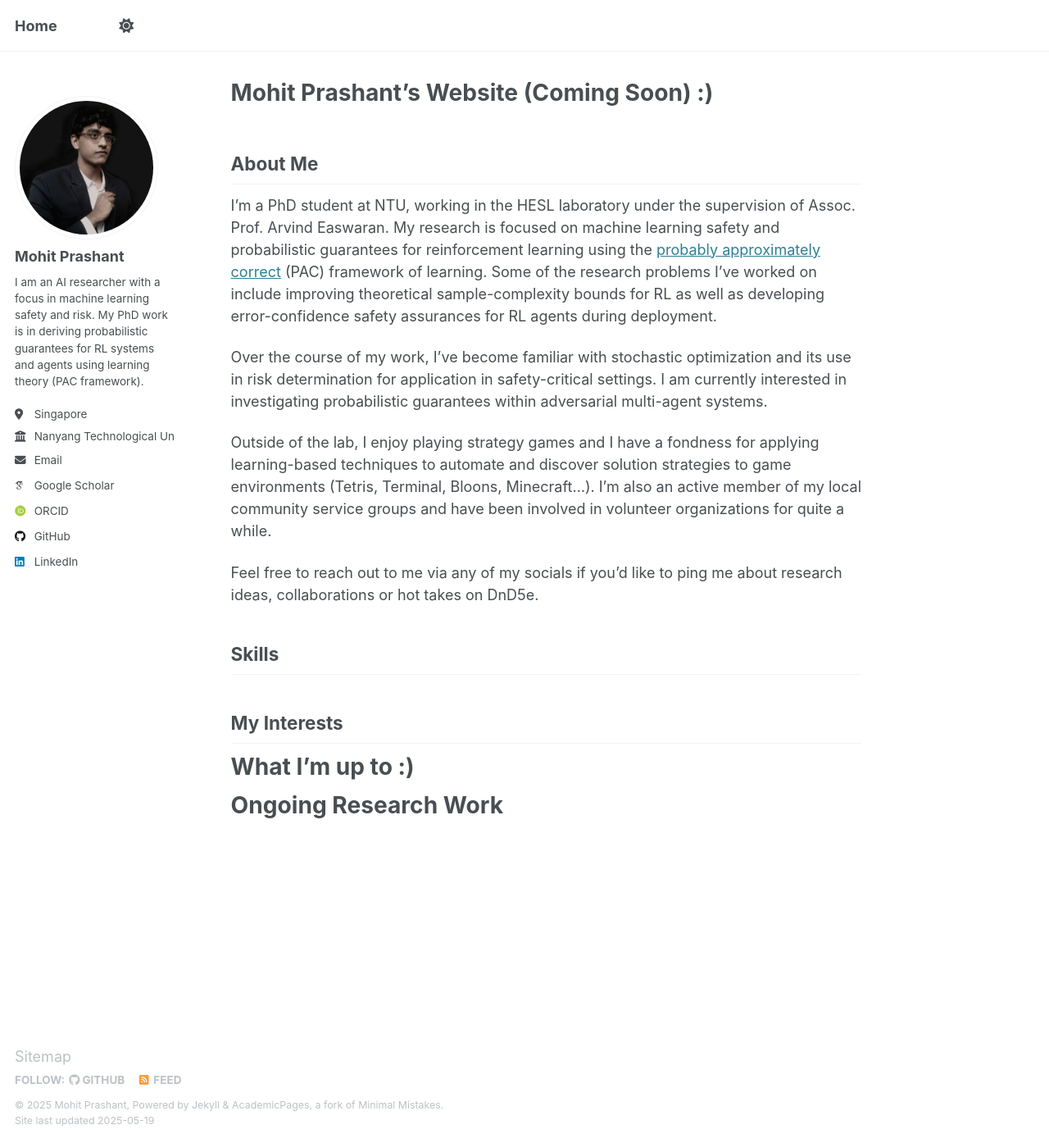
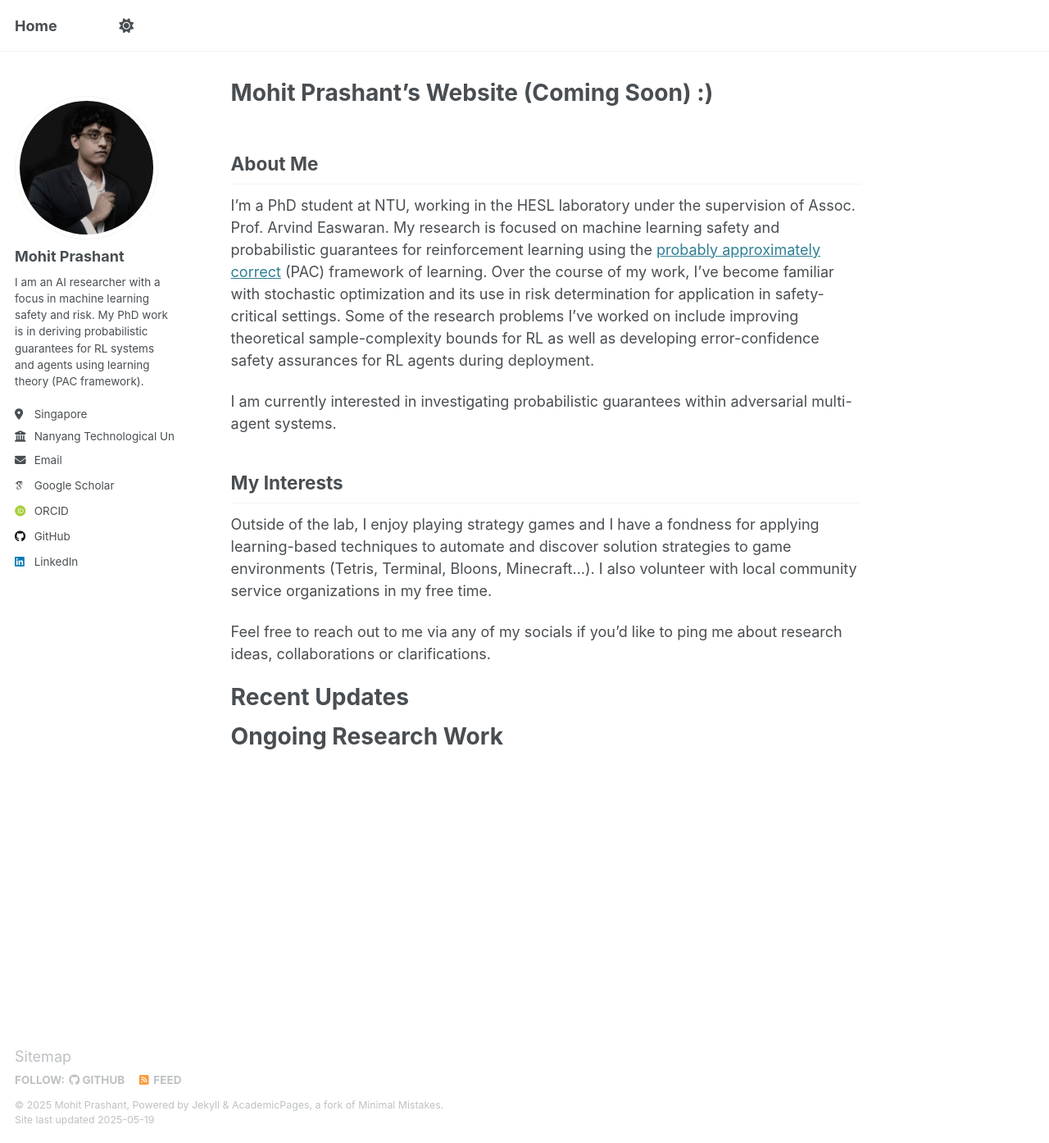
Before and after one commit to mohitprashant/mohitprashant.github.io, a Jekyll site: the page built from _pages/about.md, in a window 1280 px wide and 1394 px high. Shown: the whole window at 82% size. Built offline with Jekyll 4.4.1, drawn with Linux system fonts in a browser that asks for light colours; some web fonts are replaced.

Commit message:
Update about.md

```diff
--- a/_pages/about.md
+++ b/_pages/about.md
@@ -12,30 +12,24 @@ About Me
 ------
 I'm a PhD student at NTU, working in the HESL laboratory under the supervision of Assoc. Prof. Arvind Easwaran.
 My research is focused on machine learning safety and probabilistic guarantees for reinforcement learning using the [probably approximately correct](https://en.wikipedia.org/wiki/Probably_approximately_correct_learning) (PAC) framework of learning.
+Over the course of my work, I've become familiar with stochastic optimization and its use in risk determination for application in safety-critical settings.
 Some of the research problems I've worked on include improving theoretical sample-complexity bounds for RL as well as developing error-confidence safety assurances for RL agents during deployment.
 
-Over the course of my work, I've become familiar with stochastic optimization and its use in risk determination for application in safety-critical settings. I am currently interested in investigating probabilistic guarantees within adversarial multi-agent systems.
-
-Outside of the lab, I enjoy playing strategy games and I have a fondness for applying learning-based techniques to automate and discover solution strategies to game environments (Tetris, Terminal, Bloons, Minecraft...).
-I'm also an active member of my local community service groups and have been involved in volunteer organizations for quite a while.
-
-Feel free to reach out to me via any of my socials if you'd like to ping me about research ideas, collaborations or hot takes on DnD5e.
-
-
-
-Skills
-------
-
+I am currently interested in investigating probabilistic guarantees within adversarial multi-agent systems.
 
 
 
 My Interests
 ------
+Outside of the lab, I enjoy playing strategy games and I have a fondness for applying learning-based techniques to automate and discover solution strategies to game environments (Tetris, Terminal, Bloons, Minecraft...).
+I also volunteer with local community service organizations in my free time.
+
+Feel free to reach out to me via any of my socials if you'd like to ping me about research ideas, collaborations or clarifications.
 
 
 
 
-What I'm up to :)
+Recent Updates
 ======
 
 
```
